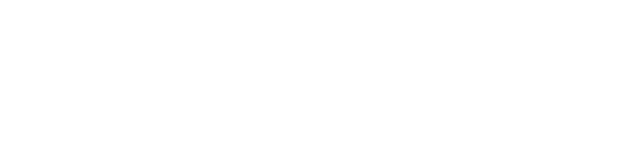
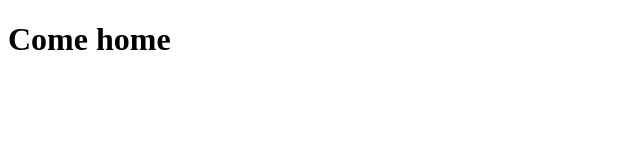
Before and after one commit to DivineCPHX/Project-2, a plain HTML site: page index.html in a window 1280 px wide. Shown: the whole page, without its empty margins (0-640 px from the left). Drawn offline with Linux system fonts and the light colour scheme.

Commit message:
added h1 to branch index.html

```diff
--- a/index.html
+++ b/index.html
@@ -5,6 +5,6 @@
     <title>Home 2</title>
   </head>
   <body>
-
+<h1>Come home</h1>
   </body>
 </html>
```
